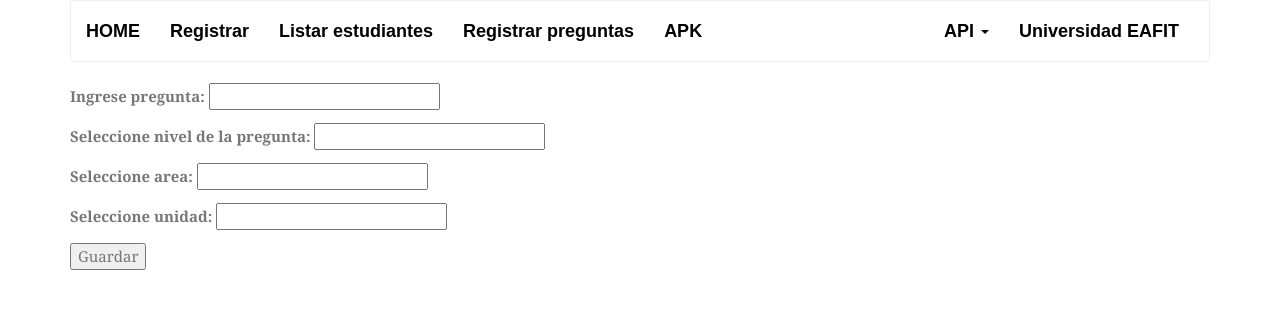
After one commit to mzabala1/REST_AI_STEM, a Django app: template templates/estudiante/registro_pregunta_temp.html in a window 1280 px wide. The commit adds this page. Shown: the top 309 px of the page. Run offline with Django 3.2, Linux system fonts and the light colour scheme; the template is opened without the code that fills it: values that come from a table or form of the project are taken from there, others are empty; some libraries are stand-ins or nearby versions; some web fonts are replaced.

Commit message:
Agregado modelo, api y forms de preguntas

```diff
--- a/STEM/admin.py
+++ b/STEM/admin.py
@@ -1,7 +1,7 @@
 from django.contrib import admin
 
-from .models import Estudiante
-from .models import Predecidos
+from .models import Estudiante, Predecidos, Preguntas
 
 admin.site.register(Predecidos)
 admin.site.register(Estudiante)
+admin.site.register(Preguntas)
--- a/STEM/forms.py
+++ b/STEM/forms.py
@@ -1,8 +1,7 @@
 from django import forms
-from .models import Estudiante
+from .models import Estudiante, Preguntas
 
 class EstudianteForm(forms.ModelForm):
-
     class Meta:
         model = Estudiante
 
@@ -36,16 +35,34 @@ class EstudianteForm(forms.ModelForm):
             'numHermanos': 'Número de herman@s',
         }
 
-        # widgets = {
-        #     'genero': forms.CheckboxSelectMultiple(),
-        #     'edad': forms.NumberInput(attrs={'class': 'form-control'}),
-        #     'grado':forms.NumberInput(attrs={'class': 'form-control'}),
-        #     'gpCiencia': forms.CheckboxSelectMultiple(),
-        #     'gpTecnologia': forms.CheckboxSelectMultiple(),
-        #     'gpIngenieria': forms.CheckboxSelectMultiple(),
-        #     'gpMatematica': forms.CheckboxSelectMultiple(),
-        #     'estrato': forms.CheckboxSelectMultiple(),
-        #     'vcMadre': forms.CheckboxSelectMultiple(),
-        #     'vcPadre': forms.CheckboxSelectMultiple(),
-        #     'numHermanos': forms.CheckboxSelectMultiple(),
-        # }
+class PreguntasForm(forms.ModelForm):
+    class Meta:
+        model = Preguntas
+
+        fields = [
+            'pregunta',
+            'nivel',
+            'area',
+            'unidad',
+        ]
+
+        labels = {
+            'pregunta': 'Ingrese pregunta',
+            'nivel': 'Seleccione nivel de la pregunta',
+            'area': 'Seleccione area',
+            'unidad': 'Seleccione unidad',
+        }
+
+# widgets = {
+#     'genero': forms.CheckboxSelectMultiple(),
+#     'edad': forms.NumberInput(attrs={'class': 'form-control'}),
+#     'grado':forms.NumberInput(attrs={'class': 'form-control'}),
+#     'gpCiencia': forms.CheckboxSelectMultiple(),
+#     'gpTecnologia': forms.CheckboxSelectMultiple(),
+#     'gpIngenieria': forms.CheckboxSelectMultiple(),
+#     'gpMatematica': forms.CheckboxSelectMultiple(),
+#     'estrato': forms.CheckboxSelectMultiple(),
+#     'vcMadre': forms.CheckboxSelectMultiple(),
+#     'vcPadre': forms.CheckboxSelectMultiple(),
+#     'numHermanos': forms.CheckboxSelectMultiple(),
+# }
--- a/STEM/models.py
+++ b/STEM/models.py
@@ -82,6 +82,15 @@ class Predecidos(models.Model):
     def get_api_url(self, request=None):
         return api_reverse("app-stem:predecidos-rud", kwargs={'pk': self.pk}, request=request)
 
+class Preguntas(models.Model):
+    pregunta = models.CharField(max_length=500)
+    nivel = models.IntegerField(validators=[MaxValueValidator(4), MinValueValidator(1)])
+    area = models.IntegerField(validators=[MaxValueValidator(4), MinValueValidator(1)])
+    unidad = models.IntegerField(validators=[MaxValueValidator(4), MinValueValidator(1)])
+
+#     nivel 1 facil, 2 medio, 3 dificil, 4 muy dificil
+#     area 1 ciencia, 2 tecnologia, 3 ingenieria, 4 matematica
+#     unidad = numero, 1 o 2 o 3 o4
 
 #     genero 0=hombre 1=mujer
 #     edad = 1=5-10años 2=10-15 3=15-20
--- a/STEM/urls.py
+++ b/STEM/urls.py
@@ -1,5 +1,5 @@
 from django.urls import path
-from .views import index, estudiante_view, estudiante_list, estudianteFullList, estudianteRudView, predecidosFullList, predecidosRudView, registro_preguntas, descargar_apk
+from .views import index, estudiante_view, preguntasFullList, preguntasRudView, estudiante_list, estudianteFullList, estudianteRudView, predecidosFullList, predecidosRudView, pregunta_view, descargar_apk
 
 app_name = "REST_AI_STEM"
 
@@ -11,6 +11,8 @@ urlpatterns = [
     path('api/estudiante/<pk>/', estudianteRudView.as_view(), name='estudiante-rud'),
     path('api/predecidos/', predecidosFullList.as_view(), name='predecidos-list'),
     path('api/predecidos/<pk>/', predecidosRudView.as_view(), name='predecidos-rud'),
-    path('registro/pregunta', registro_preguntas, name='registro-preguntas'),
+    path('api/preguntas/', preguntasFullList.as_view(), name='preguntas-list'),
+    path('api/preguntas/<pk>/', preguntasRudView.as_view(), name='preguntas-rud'),
+    path('registro/pregunta', pregunta_view, name='registro-preguntas'),
     path('apk/', descargar_apk, name='descargar-apk'),
 ]
--- a/templates/base/base.html
+++ b/templates/base/base.html
@@ -29,10 +29,15 @@
                                         <li><a href="{% url 'app-stem:descargar-apk' %}">APK</a></li>
                                     </ul>
                                     <ul class="nav navbar-nav navbar-right">
-                                        <li><a href="{% url 'app-stem:estudiante-list' %}">API Estudiantes</a></li>
-                                        <li><a href="{% url 'app-stem:predecidos-list' %}">API Predecidos</a></li>
-                                        <li class="dropdown"><a href="http://www.eafit.edu.co/" onclick="pageTracker._link(this.href); return false;">Universidad EAFIT</a>
+                                        <li class="dropdown">
+                                            <a href="#" class="dropdown-toggle" data-toggle="dropdown" role="button" aria-expanded="false">API <span class="caret"></span></a>
+                                            <ul class="dropdown-menu" role="menu">
+                                                <li><a href="{% url 'app-stem:estudiante-list' %}">API Estudiantes</a></li>
+                                                <li><a href="{% url 'app-stem:predecidos-list' %}">API Predecidos</a></li>
+                                                <li><a href="{% url 'app-stem:preguntas-list' %}">API Preguntas</a></li>
+                                            </ul>
                                         </li>
+                                        <li class="dropdown"><a href="http://www.eafit.edu.co/" onclick="pageTracker._link(this.href); return false;">Universidad EAFIT</a></li>
                                     </ul>
                                 </div>
                             </div>
--- /dev/null
+++ b/templates/estudiante/registro_pregunta_temp.html
@@ -0,0 +1,13 @@
+{% extends 'base/base.html' %}
+
+{% block tittle %}
+    Registro Pregunta
+{% endblock %}
+
+{% block content %}
+<form method="post">
+    {% csrf_token %}
+    {{ form.as_p }}
+    <button type="submit">Guardar</button>
+</form>
+{% endblock %}
```
Also changed, not shown: STEM/serializers.py (+8 -1 lines), STEM/views.py (+26 -6 lines), STEM/migrations/0009_preguntas.py (added).
